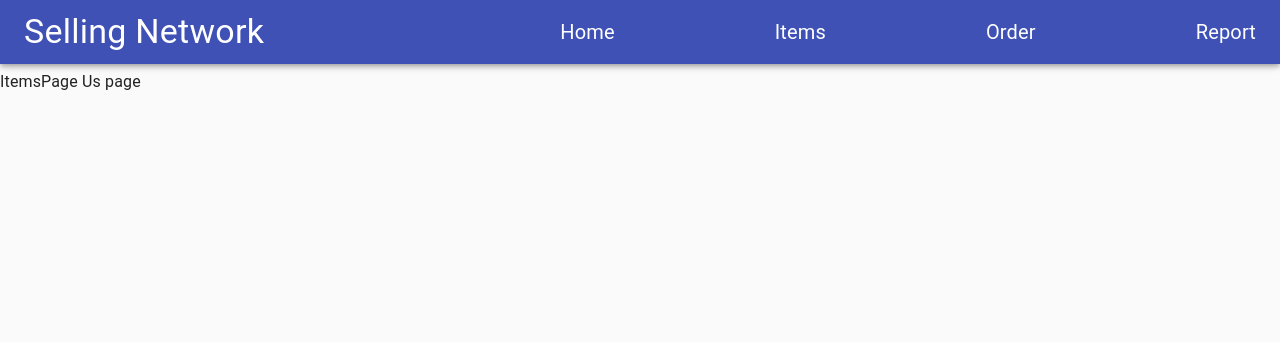
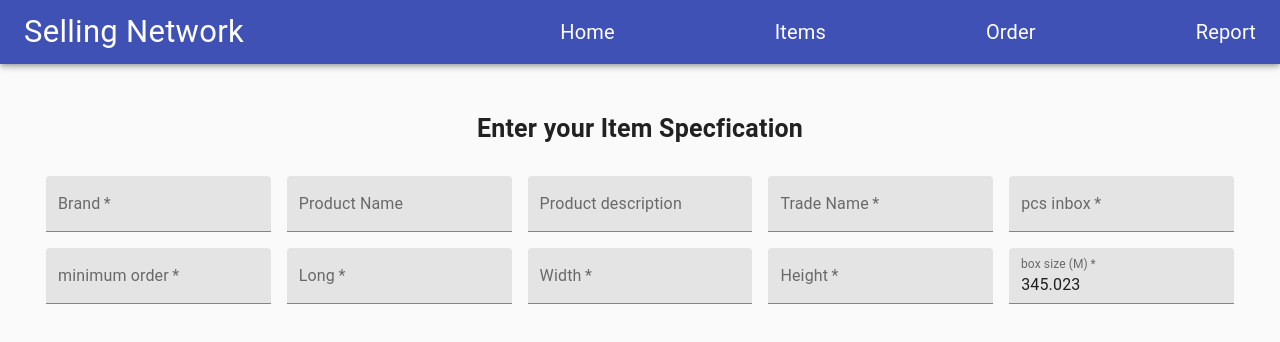
Before and after one commit to Rohit2010/travel-agency-front-end, a React (Create React App) app: page /ItemsPage in a window 1280 px wide. Shown: the top 342 px of the page. Built offline with nearby package versions, Linux system fonts and the light colour scheme.

Commit message:
item specfication page added

```diff
--- a/src/components/Navbar.js
+++ b/src/components/Navbar.js
@@ -42,7 +42,7 @@ function Navbar() {
       <CssBaseline />
       <Toolbar>
         {/* <Link to="/" style={{ textDecoration: "none", color: "inherit" }}> */}
-        <Typography variant="h4" className={classes.logo}>
+        <Typography style={{ fontSize: "31px" }} className={classes.logo}>
           Selling Network
         </Typography>
         {/* </Link> */}
--- a/src/pages/ItemsPage.js
+++ b/src/pages/ItemsPage.js
@@ -1,8 +1,115 @@
 import { Typography } from "@material-ui/core";
+import TextField from "@material-ui/core/TextField";
+import { makeStyles } from "@material-ui/core/styles";
+const useStyles = makeStyles((theme) => ({
+  root: {
+    "& .MuiTextField-root": {
+      margin: theme.spacing(1),
+      width: "25ch",
+    },
+  },
+}));
 
 function ItemsPage() {
+  const classes = useStyles();
   return (
-    <Typography style={{ marginTop: "70px" }}>ItemsPage Us page</Typography>
+    <>
+      <Typography
+        style={{
+          marginTop: "110px",
+          display: "flex",
+          justifyContent: "center",
+        }}
+      >
+        <Typography style={{ fontSize: "25px", fontWeight: "bold" }}>
+          Enter your Item Specfication
+        </Typography>
+      </Typography>
+      <br />
+
+      <Typography style={{ display: "flex", justifyContent: "center" }}>
+        <form className={classes.root} noValidate autoComplete="off">
+          <div>
+            <TextField
+              required
+              id="standard-required"
+              label="Brand"
+              variant="filled"
+            />
+            <TextField
+              id="standard-required"
+              label="Product Name"
+              variant="filled"
+            />
+            <TextField
+              id="standard-required"
+              label="Product description"
+              variant="filled"
+            />
+            <TextField
+              required
+              id="standard-required"
+              label="Trade Name"
+              variant="filled"
+            />
+            <TextField
+              type="number"
+              inputMode="numeric"
+              required
+              id="standard-required"
+              label="pcs inbox"
+              variant="filled"
+            />
+          </div>
+          <div>
+            <TextField
+              type="number"
+              inputMode="numeric"
+              required
+              id="standard-required"
+              label="minimum order"
+              variant="filled"
+            />
+            <TextField
+              type="number"
+              inputMode="numeric"
+              required
+              id="standard-required"
+              label="Long"
+              variant="filled"
+            />
+            <TextField
+              type="number"
+              inputMode="numeric"
+              required
+              id="standard-required"
+              label="Width"
+              variant="filled"
+            />
+            <TextField
+              type="number"
+              inputMode="numeric"
+              required
+              id="standard-required"
+              label="Height"
+              variant="filled"
+            />
+            <TextField
+              type="float"
+              inputMode="numeric"
+              required
+              id="standard-required"
+              label="box size (M)"
+              variant="filled"
+              defaultValue="345.023"
+              InputProps={{
+                readOnly: true,
+              }}
+            />
+          </div>
+        </form>
+      </Typography>
+    </>
   );
 }
 export default ItemsPage;
--- a/src/pages/Report.js
+++ b/src/pages/Report.js
@@ -1,6 +1,6 @@
 import { Typography } from "@material-ui/core";
 
 function Report() {
-  return <Typography style={{ marginTop: "70px" }}>Report us page</Typography>;
+  return <Typography style={{ marginTop: "70px" }}>Report page</Typography>;
 }
 export default Report;
```
